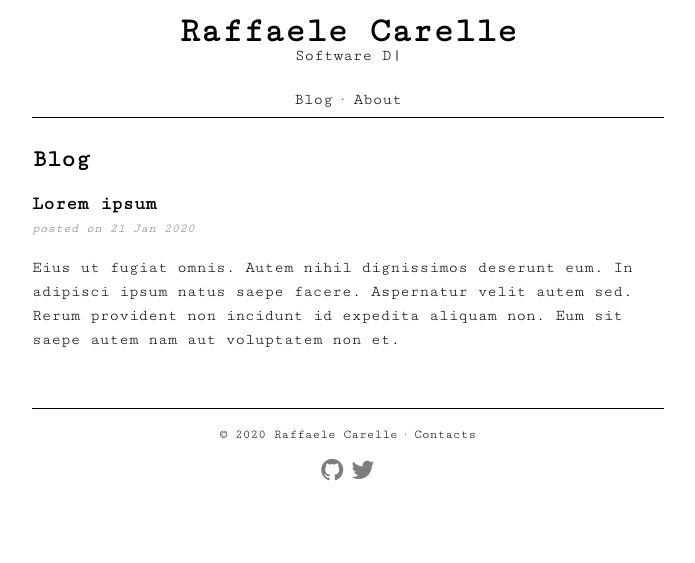
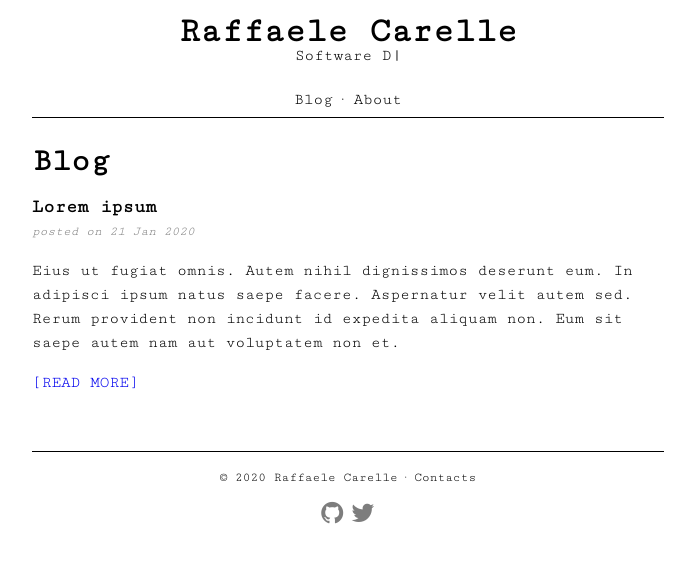
Before and after one commit to raffaelecarelle/raffaelecarelle.github.io, a Jekyll site: the page built from index.md, in a window 1280 px wide. Shown: the top 563 px of the page, without its empty margins (292-987 px from the left). Built offline with Jekyll 4.4.1, drawn with Linux system fonts in a browser that asks for light colours.

Commit message:
add readmore link

```diff
--- a/_layouts/category.html
+++ b/_layouts/category.html
@@ -9,7 +9,7 @@ layout: compress
 		{% include logo.html %}
 		{% include nav.html %}
 		<div id="content-left">
-      <h2>Category: {{page.category}}</h2>
+            <h1>Category: {{page.category}}</h1>
             {% assign content = page.content | strip_newlines %}
             {% if content != ""  %}
                 {{content}}
--- a/_layouts/default.html
+++ b/_layouts/default.html
@@ -9,8 +9,8 @@ layout: compress
 		{% include logo.html %}
 		{% include nav.html %}
 		<div id="content-left">
-      <h2>{{page.title}}</h2>
-      {{content}}
+      		<h1>{{page.title}}</h1>
+      		{{content}}
 		</div>
 		{% include footer.html %}
 	</div>
--- a/_layouts/post.html
+++ b/_layouts/post.html
@@ -10,7 +10,7 @@ layout: compress
   	{% include nav.html %}
         <div id="content-left">
             <div id="post">
-        <h2>{{ page.title }}</h2>
+            <h1>{{ page.title }}</h1>
             <i>posted on {{ page.date | date: "%-d %b %Y" }}</i>
             {{ content }}
             {% if page.categories.size > 0 %}
--- a/index.md
+++ b/index.md
@@ -13,6 +13,7 @@ meta-description: Home page of Raffaele's blog.
     <p>
       {% if post.excerpt %}
         {{ post.excerpt }}
+        <a href="{{site.url}}{{site.baseurl}}{{post.url}}" style="color: #0000EE">[READ MORE]</a>
       {% else %}
         {{ post.content }}
       {% endif %}
```
Lines whose indentation alone changed are shown as unchanged.
